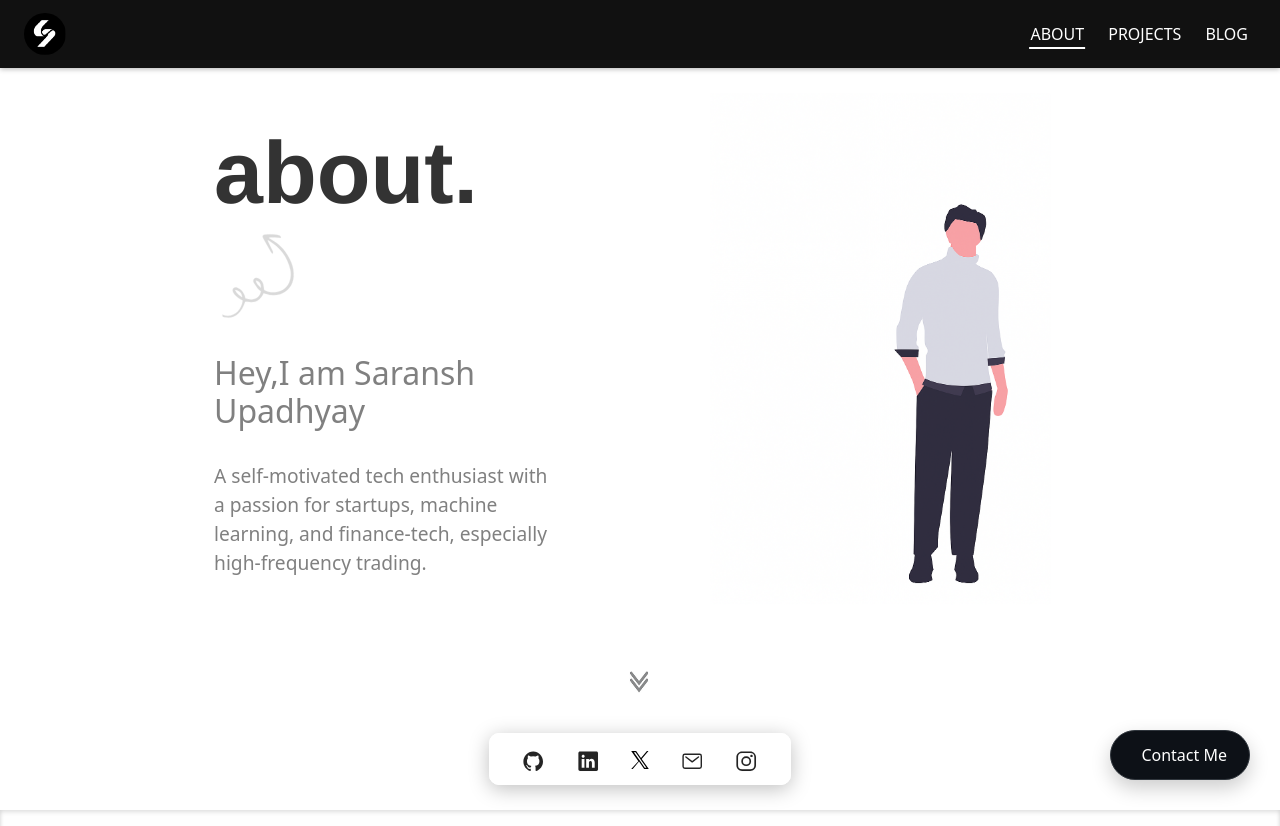
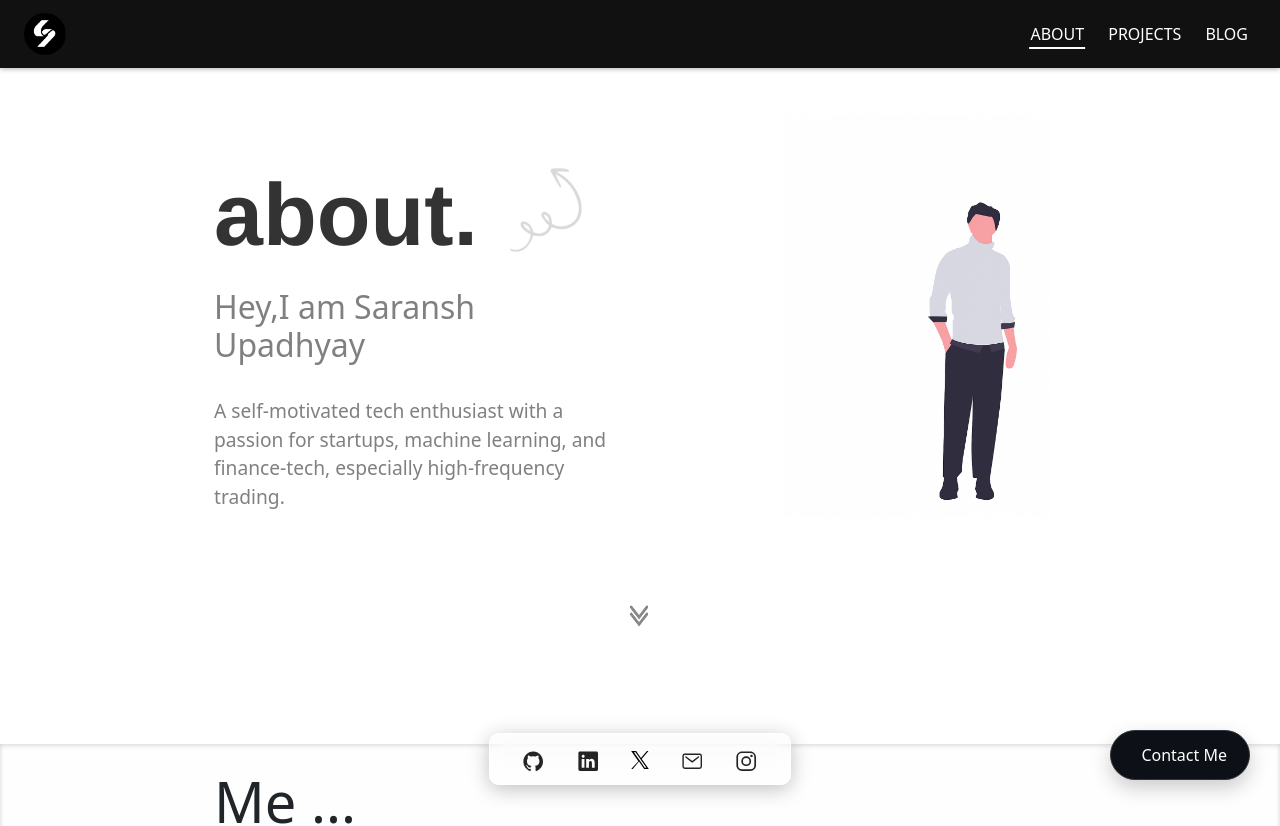
Before and after one commit to SaranshUpadhyay07/PortfolioWebsite, a React (Vite) app: page /about in a window 1280 px wide. Shown: the top 826 px of the page. Built offline with nearby package versions, Linux system fonts and the light colour scheme.

Commit message:
about-pic and scroll btn edited

```diff
--- a/public/styles.css
+++ b/public/styles.css
@@ -687,6 +687,19 @@ h1 {
 .highlight{
   color:rgb(162, 162, 162) !important;
 }
+@media screen and (min-width: 1024px) {
+  #hero-image {
+    display: block !important;
+  }
+}
+@media screen and (max-width: 1023px) {
+  #hero-image {
+    display: none !important;
+  }
+  .scroll-down-btn{
+    display: none !important;
+  }
+}
 @media screen and (max-width: 768px) {
   .profile-img {
     width: 140px;
--- a/src/components/hero.jsx
+++ b/src/components/hero.jsx
@@ -6,22 +6,23 @@ function Hero() {
       <div className="px-lg-5">
        <div className="hero-section align-items-center row  px-lg-5">
            {/* Text Section */}
-        <div id="text-main" className="col-lg-5 text-main mt-2 ">
+        <div id="text-main" className="col-lg-6 text-main mt-5">
           <h1 className="display-3 mb-1 mt-lg-2">about. <img src="/images/arrow.svg" className="arrow display-3 mb-4"/></h1>
           <h3 className="display-6 fs-2 pb-4">Hey,I am Saransh Upadhyay</h3>
           <p className="intro mb-lg-5" style={{ fontSize: '1.2rem' }}>
             A self-motivated tech enthusiast with a passion for startups, machine learning, and finance-tech, especially high-frequency trading.
           </p>
         </div>
-        <div id="img-project" className="col-lg-5 text-center">
+        <div id="img-project" className="col-lg-4 text-center">
               <img
                 src="/images/about me.png"
-                className="img-fluid d-none d-md-block"
+                className="img-fluid d-none d-lg-block"
                 alt="Portrait of Saransh Upadhyay"
+                id="hero-image"
                 loading="lazy"
               />
         </div>
-        <div className="text-center my-4 d-none d-md-block">
+        <div className="text-center my-4 d-none d-lg-block">
           <button
             className="scroll-down-btn"
             onClick={() => {
```
